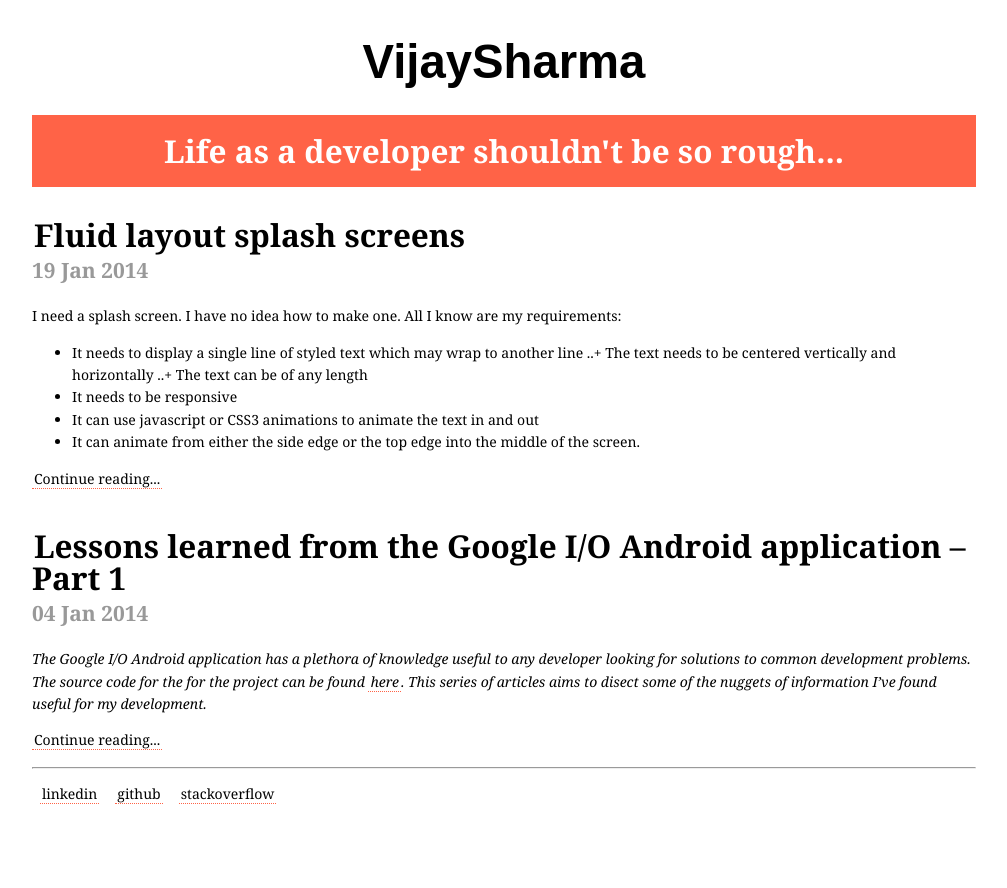
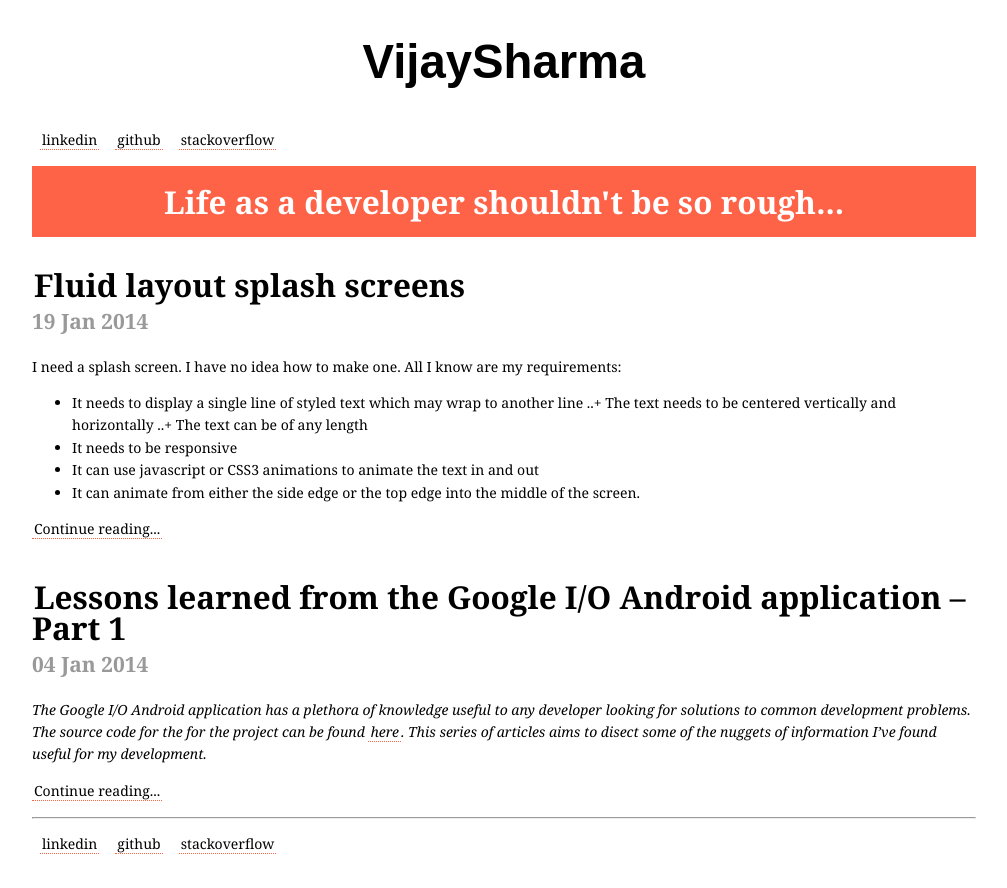
Before and after one commit to vijaysharm/vijaysharm.github.io, a Jekyll site: the page built from index.html, in a window 1280 px wide, cut to the strip 0-888 px from the top of the page. Shown: the whole strip, without its empty margins (136-1143 px from the left). Built offline with Jekyll 4.4.1, drawn with Linux system fonts in a browser that asks for light colours; the list of posts is cut into pages by our own code.

Commit message:
changed the header

```diff
--- a/_includes/header.html
+++ b/_includes/header.html
@@ -1,3 +1,8 @@
 <h1 class="header">
        <a href="/">Vijay<strong>Sharma</strong></a>
 </h1>
+<ul class="contact l-clearfix">
+	<li><a href="http://ca.linkedin.com/in/vijaysharm/">linkedin</a></li>
+	<li><a href="https://github.com/vijaysharm">github</a></li>
+	<li><a href="http://stackoverflow.com/users/529692/vijay-sharma">stackoverflow</a></li>
+</ul>
```
